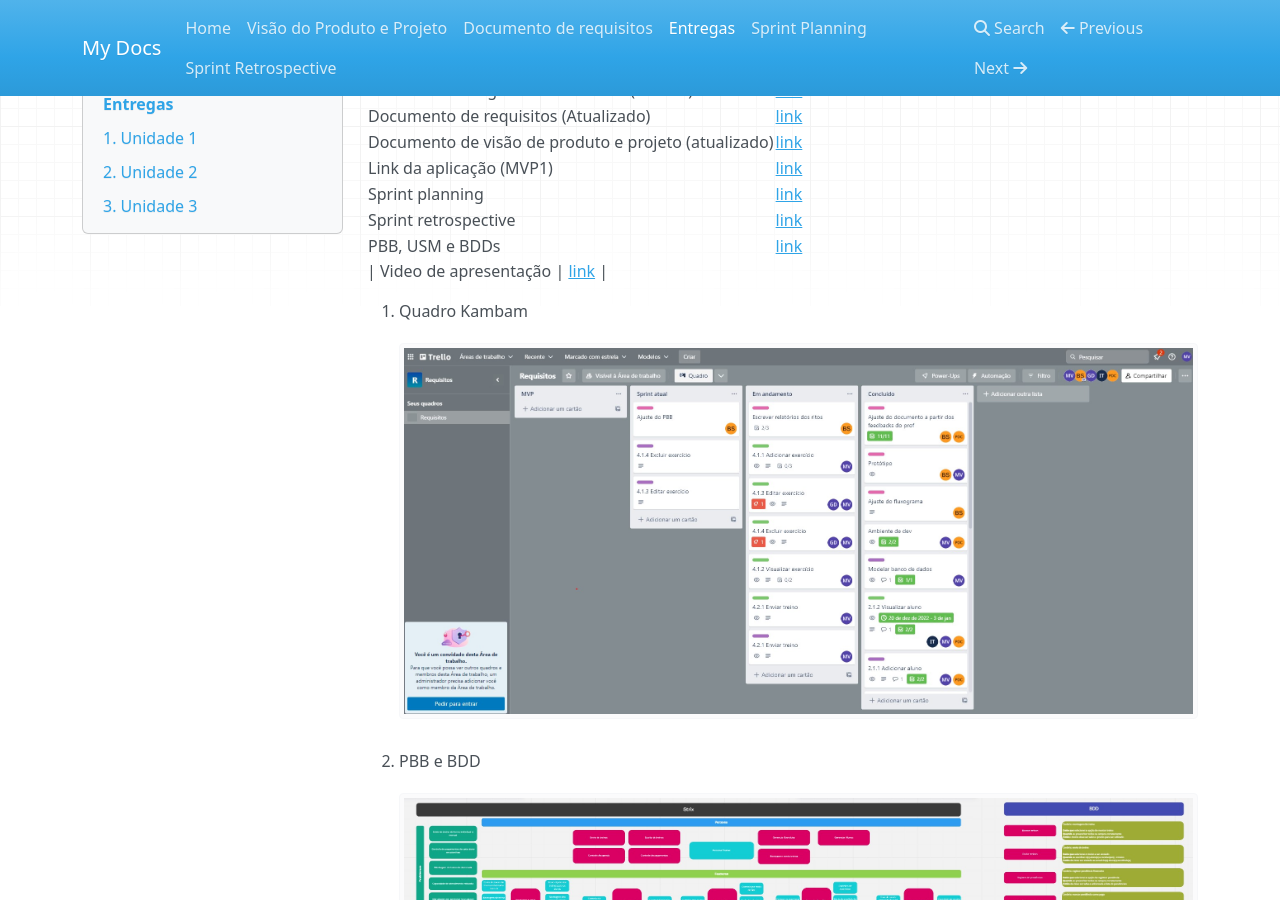
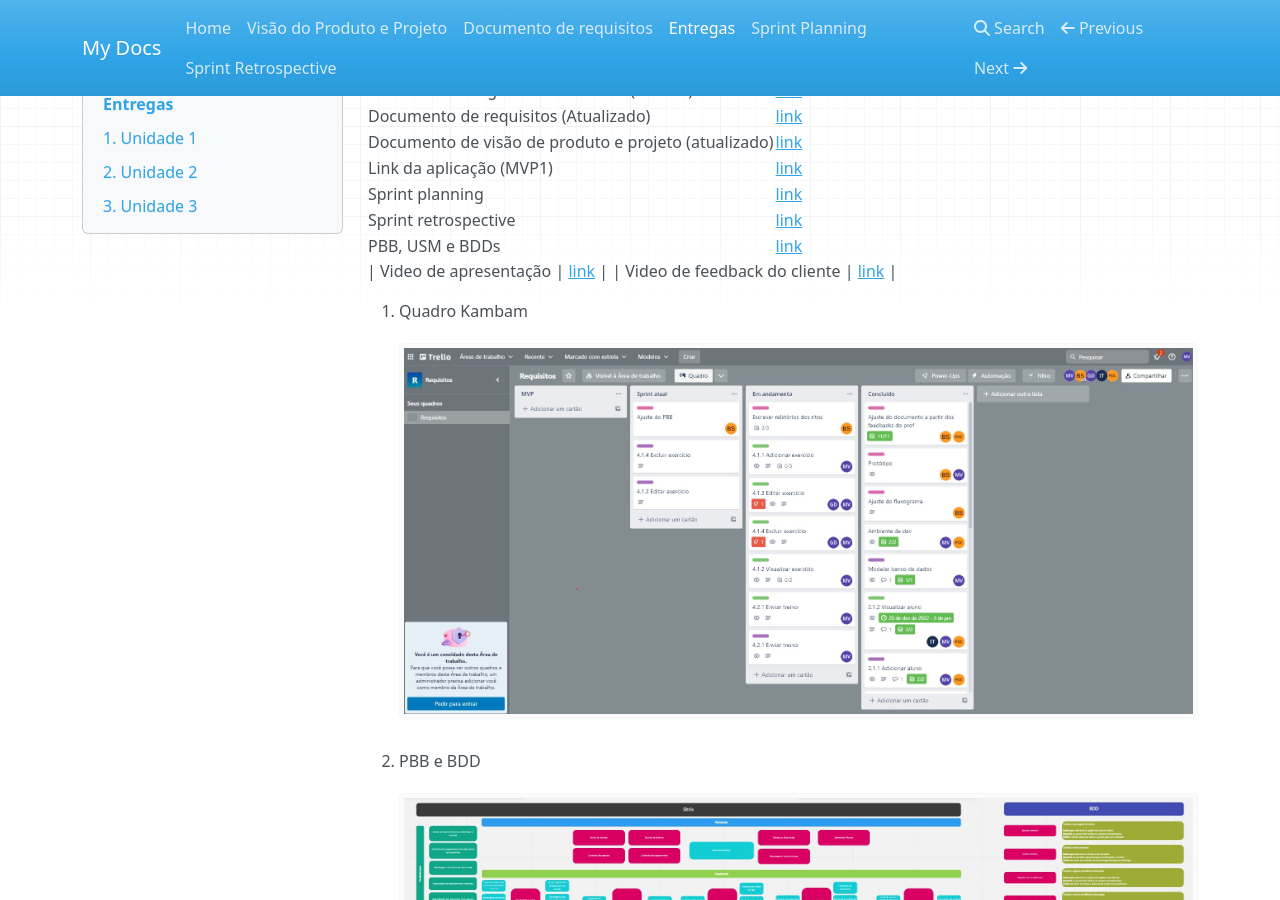
Before and after one commit to mdsreq-fga-unb/2022.2-Strix, an MkDocs documentation site: the page built from documentation/docs/entregas.md, in a window 1280 px wide and 900 px high, scrolled down 7117 px. Built offline with MkDocs 1.6.1, drawn with Linux system fonts in a browser that asks for light colours; nearby versions of some CDN libraries.

Commit message:
Video do feedback do cliente

```diff
--- a/documentation/docs/entregas.md
+++ b/documentation/docs/entregas.md
@@ -46,6 +46,7 @@
 | PBB, USM e BDDs | [link](https://miro.com/app/board/uXjVP5RsYIU=/?share_link_id=755010508584) |
 
 | Video de apresentação | [link](https://www.youtube.com/watch?v=qel0khWSWgc) |
+| Video de feedback do cliente | [link](https://www.youtube.com/watch?v=BO6qKlfV3aY) |
 
 1. Quadro Kambam ![](./img/trello.jpg)
 2. PBB e BDD ![](./img/pbb.jpg)
```
